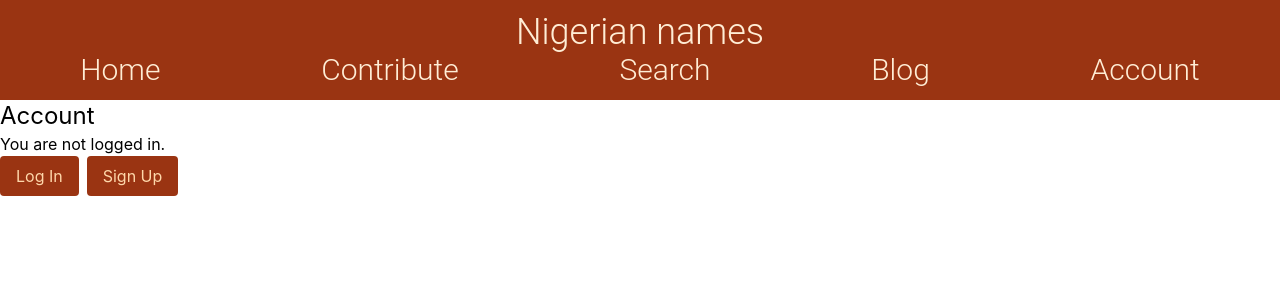
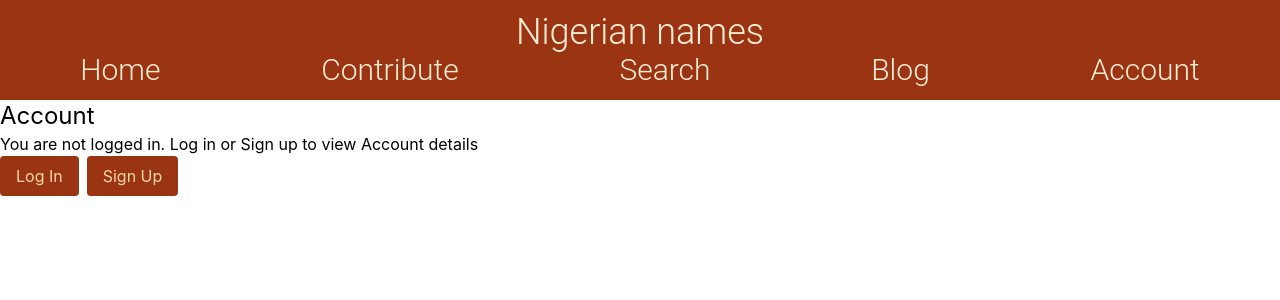
Before and after one commit to chianugo/bg-literal-building, a React (Create React App) app: page /account in a window 1280 px wide. Shown: the top 300 px of the page. Built offline with nearby package versions, Linux system fonts and the light colour scheme; no server answers.

Commit message:
update "you are not signed in" dummy text

```diff
--- a/src/components/Account.js
+++ b/src/components/Account.js
@@ -20,7 +20,7 @@ const Account = () => {
     return (
       <div className="container mx-auto">
         <h2 className="text-2xl">Account</h2>
-        <p>You are not logged in.</p>
+        <p>You are not logged in. Log in or Sign up to view Account details</p>
         <button
           onClick={() => navigate("/login")}
           className="bg-orange-800 text-orange-200 px-4 py-2 rounded"
```
